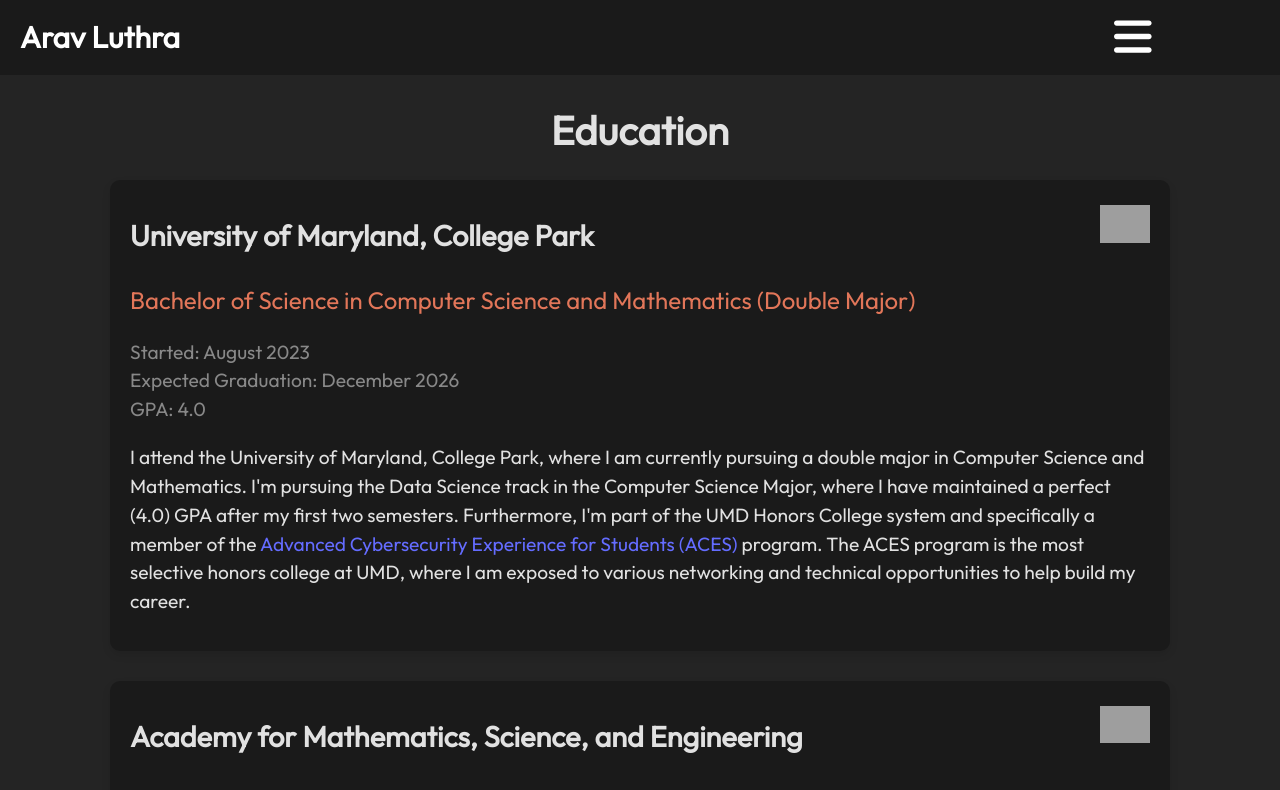
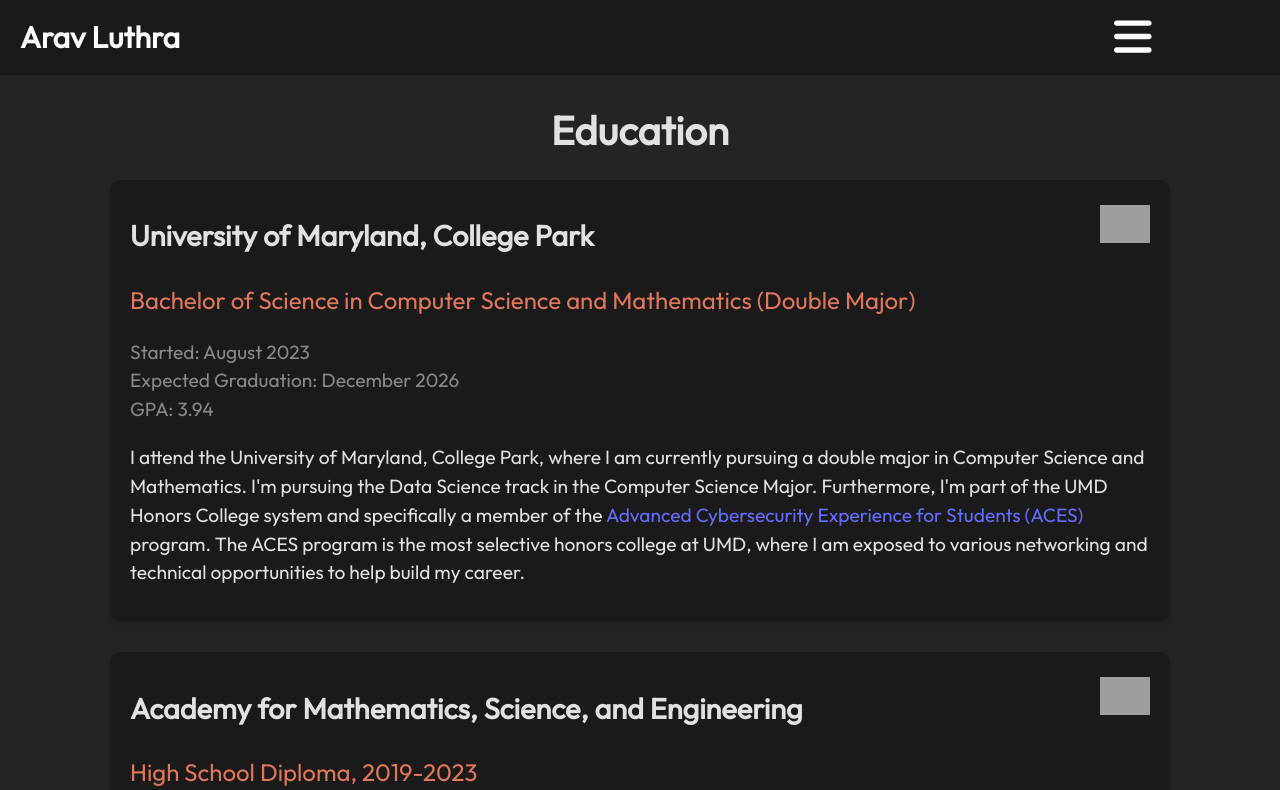
Before and after one commit to aluthra23/personal-website, a React (Vite) app: page /personal-website/education in a window 1280 px wide. Shown: the top 790 px of the page. Built offline with nearby package versions, Linux system fonts and the light colour scheme; grey boxes are pictures that could not be loaded.

Commit message:
updated GPA

```diff
--- a/src/components/education/my_schools/Umd.jsx
+++ b/src/components/education/my_schools/Umd.jsx
@@ -18,11 +18,11 @@ const Umd = () => {
       <p className="education-subtitle">Bachelor of Science in Computer Science and Mathematics (Double Major)</p>
       <p className="education-second-subtitle">Started: August 2023</p>
       <p className="education-second-subtitle">Expected Graduation: December 2026</p>
-      <p className="education-second-subtitle">GPA: 4.0</p>
+      <p className="education-second-subtitle">GPA: 3.94</p>
 
 
 
-      <p className="project-description">I attend the University of Maryland, College Park, where I am currently pursuing a double major in Computer Science and Mathematics. I'm pursuing the Data Science track in the Computer Science Major, where I have maintained a perfect (4.0) GPA after my first two semesters. Furthermore, I'm part of the UMD Honors College system and specifically a member of the <a href="https://aces.umd.edu/" target="_blank" rel="noopener noreferrer">Advanced Cybersecurity Experience for Students (ACES)</a> program. The ACES program is the most selective honors college at UMD, where I am exposed to various networking and technical opportunities to help build my career.</p>
+      <p className="project-description">I attend the University of Maryland, College Park, where I am currently pursuing a double major in Computer Science and Mathematics. I'm pursuing the Data Science track in the Computer Science Major. Furthermore, I'm part of the UMD Honors College system and specifically a member of the <a href="https://aces.umd.edu/" target="_blank" rel="noopener noreferrer">Advanced Cybersecurity Experience for Students (ACES)</a> program. The ACES program is the most selective honors college at UMD, where I am exposed to various networking and technical opportunities to help build my career.</p>
 
 
       {/* <u><h4 className="features-title">Courses:</h4></u>
```
